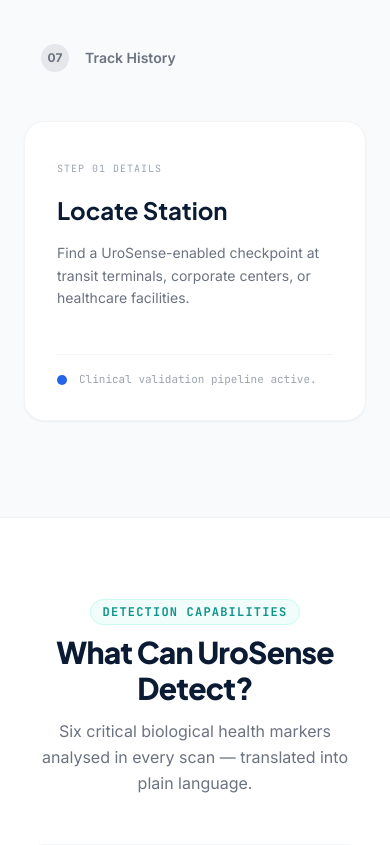
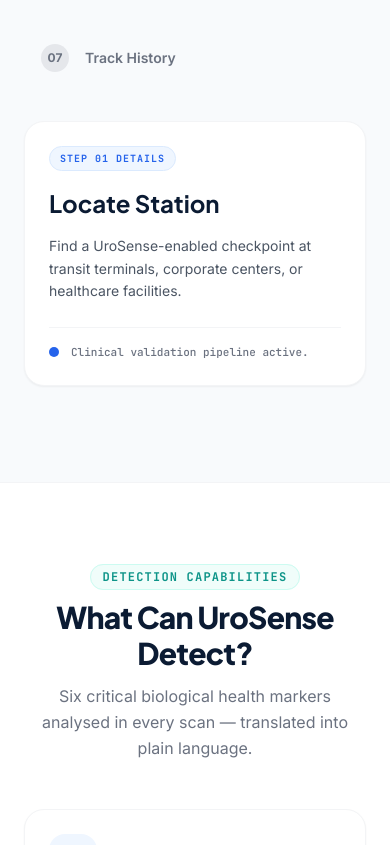
Before and after one commit to umeshpandeysh/Smart-Urine-Monitoring-System, a Next.js app: page / in a window 390 px wide. Shown: the part 2200-3045 px from the top of the page. Built offline with nearby package versions, Linux system fonts and the light colour scheme; no server answers.

Commit message:
style(ui): fix workflow detail card auto height and clean India SVG telemetry map

```diff
--- a/src/app/page.tsx
+++ b/src/app/page.tsx
@@ -37,12 +37,12 @@
   const [selectedMapNode, setSelectedMapNode] = useState(0);
 
   const locationsRoadmap = [
-    { name: 'New Delhi Node', zone: 'North Grid', x: '45%', y: '25%', density: 'High Density (14 Stations)', status: 'Active' },
-    { name: 'Mumbai Terminal Node', zone: 'West Grid', x: '25%', y: '55%', density: 'High Density (22 Stations)', status: 'Active' },
-    { name: 'Kolkata Hub Node', zone: 'East Grid', x: '75%', y: '40%', density: 'Active Integration (8 Stations)', status: 'Active' },
-    { name: 'Chennai Central Node', zone: 'South Grid', x: '50%', y: '75%', density: 'Expanding Coverage (12 Stations)', status: 'Active' },
-    { name: 'Hyderabad Tech Corridor', zone: 'Central Grid', x: '45%', y: '52%', density: 'Active Integration (10 Stations)', status: 'Active' },
-    { name: 'Bengaluru Station Node', zone: 'South Grid', x: '35%', y: '68%', density: 'High Density (18 Stations)', status: 'Active' }
+    { name: 'New Delhi Node', zone: 'North Grid', x: '42%', y: '28%', density: 'High Density (14 Stations)', status: 'Active' },
+    { name: 'Kolkata Hub Node', zone: 'East Grid', x: '72%', y: '42%', density: 'Active Integration (8 Stations)', status: 'Active' },
+    { name: 'Hyderabad Tech Corridor', zone: 'Central Grid', x: '46%', y: '58%', density: 'Active Integration (10 Stations)', status: 'Active' },
+    { name: 'Chennai Central Node', zone: 'South Grid', x: '52%', y: '76%', density: 'Expanding Coverage (12 Stations)', status: 'Active' },
+    { name: 'Bengaluru Station Node', zone: 'South Grid', x: '40%', y: '74%', density: 'High Density (18 Stations)', status: 'Active' },
+    { name: 'Mumbai Terminal Node', zone: 'West Grid', x: '30%', y: '56%', density: 'High Density (22 Stations)', status: 'Active' }
   ];
 
   return (
@@ -213,19 +213,19 @@
               </div>
 
               {/* Right: Apple Style Detailed Canvas */}
-              <div className="lg:col-span-7 bg-white border border-gray-100 rounded-2xl p-8 flex flex-col justify-between shadow-sm min-h-[300px]">
+              <div className="lg:col-span-7 bg-white border border-gray-100 rounded-2xl p-6 md:p-8 shadow-sm h-auto flex flex-col">
                 <div className="space-y-4">
-                  <span className="text-[10px] font-mono text-gray-400 uppercase tracking-widest">STEP {STEPS[activeStep].step} DETAILS</span>
+                  <span className="text-[10px] font-mono text-[#2563EB] uppercase tracking-widest bg-blue-50 px-2.5 py-1 rounded-full border border-blue-100 w-fit block font-bold">STEP {STEPS[activeStep].step} DETAILS</span>
                   <h3 className="text-2xl font-bold text-[#0B1B33]" style={{ fontFamily: 'var(--font-plus-jakarta), sans-serif' }}>
                     {STEPS[activeStep].title}
                   </h3>
-                  <p className="text-sm text-gray-500 leading-relaxed">
+                  <p className="text-sm text-gray-600 leading-relaxed">
                     {STEPS[activeStep].desc}
                   </p>
                 </div>
-                <div className="mt-8 pt-4 border-t border-gray-100 flex items-center gap-3">
+                <div className="mt-6 pt-4 border-t border-gray-100 flex items-center gap-3">
                   <span className="w-2.5 h-2.5 rounded-full" style={{ backgroundColor: STEPS[activeStep].color }} />
-                  <span className="text-[11px] font-mono text-gray-400">Clinical validation pipeline active.</span>
+                  <span className="text-[11px] font-mono text-gray-500 font-medium">Clinical validation pipeline active.</span>
                 </div>
               </div>
             </div>
@@ -283,8 +283,8 @@
                 <div className="absolute inset-0 opacity-10" style={{ backgroundImage: 'radial-gradient(#0B1B33 1.2px, transparent 1.2px)', backgroundSize: '24px 24px' }} />
 
                 {/* SVG India Abstract Contour */}
-                <svg viewBox="0 0 200 200" className="w-[85%] h-[85%] opacity-10 absolute pointer-events-none">
-                  <path d="M70,20 L100,5 L115,25 L120,45 L135,55 L160,65 L170,85 L145,100 L155,120 L125,120 L115,145 L105,175 L95,195 L85,170 L80,140 L70,120 L55,115 L40,105 L25,95 L30,75 L45,65 L50,45 Z" fill="#0B1B33" />
+                <svg viewBox="0 0 200 200" className="w-[85%] h-[85%] opacity-20 absolute pointer-events-none">
+                  <path d="M75,15 L95,12 L105,28 L115,40 L130,50 L155,58 L168,78 L150,95 L158,115 L135,122 L118,140 L102,172 L92,192 L82,168 L78,138 L68,118 L52,112 L38,102 L22,92 L28,72 L42,62 L48,42 Z" fill="#2563EB" stroke="#1D4ED8" strokeWidth="0.8" />
                 </svg>
 
                 {/* Map Connections */}
@@ -297,7 +297,7 @@
                         key={idx}
                         x1={prev.x} y1={prev.y}
                         x2={loc.x} y2={loc.y}
-                        stroke="#2563EB" strokeWidth="0.8" strokeDasharray="3 3" className="opacity-45"
+                        stroke="#2563EB" strokeWidth="1.2" strokeDasharray="4 4" className="opacity-50"
                       />
                     );
                   })}
@@ -310,12 +310,12 @@
                     <button
                       key={idx}
                       onClick={() => setSelectedMapNode(idx)}
-                      className="absolute -translate-x-1/2 -translate-y-1/2 focus:outline-none group"
+                      className="absolute -translate-x-1/2 -translate-y-1/2 focus:outline-none group z-10"
                       style={{ top: node.y, left: node.x }}
                     >
-                      <span className={`absolute -inset-2.5 rounded-full ${isSelected ? 'bg-blue-400/35 animate-ping' : 'bg-transparent'}`} />
-                      <span className={`w-3.5 h-3.5 rounded-full border border-white shadow-md block transition-transform duration-300 group-hover:scale-125 ${
-                        isSelected ? 'bg-[#2563EB] scale-110' : 'bg-gray-400'
+                      <span className={`absolute -inset-2.5 rounded-full ${isSelected ? 'bg-blue-400/40 animate-ping' : 'bg-transparent'}`} />
+                      <span className={`w-4 h-4 rounded-full border-2 border-white shadow-md block transition-transform duration-300 group-hover:scale-125 ${
+                        isSelected ? 'bg-[#2563EB] scale-110' : 'bg-slate-400'
                       }`} />
                     </button>
                   );
```
